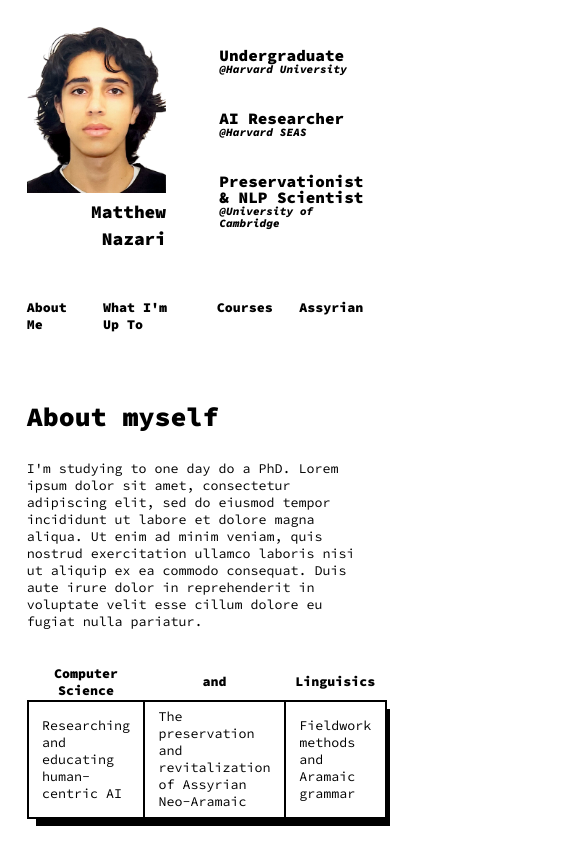
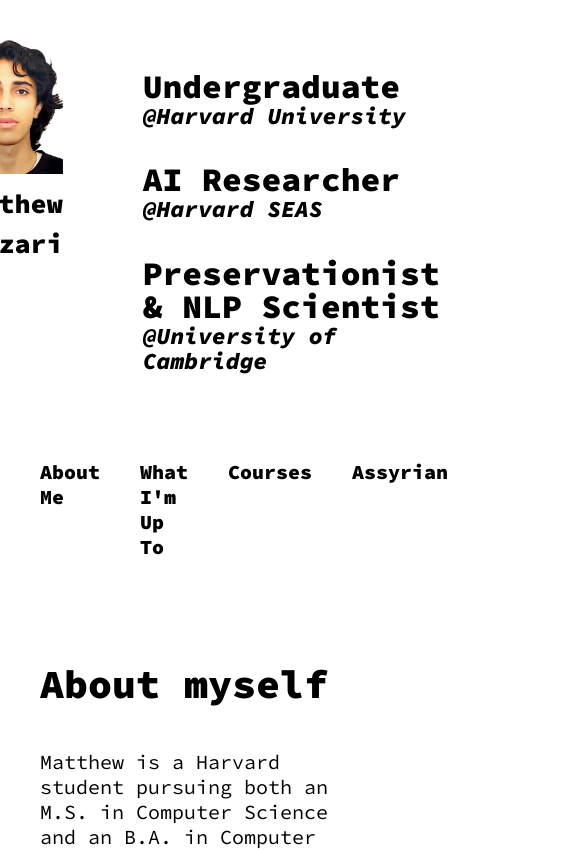
Before and after one commit to mattynaz/personal-website, a plain HTML site: page index.html in a window 390 px wide. Shown: the top 850 px of the page, 580 px wide, since content can reach past the window. Drawn offline with Linux system fonts and the light colour scheme.

Commit message:
adjust mobile format, add content

```diff
--- a/index.html
+++ b/index.html
@@ -48,7 +48,7 @@
             <div id="about" class="section">
                 <h1>About myself</h1>
                 <br>
-                <p>I'm studying to one day do a PhD. Lorem ipsum dolor sit amet, consectetur adipiscing elit, sed do eiusmod tempor incididunt ut labore et dolore magna aliqua. Ut enim ad minim veniam, quis nostrud exercitation ullamco laboris nisi ut aliquip ex ea commodo consequat. Duis aute irure dolor in reprehenderit in voluptate velit esse cillum dolore eu fugiat nulla pariatur.</p>
+                <p>Matthew is a Harvard student pursuing both an M.S. in Computer Science and an B.A. in Computer Science, Near Eastern Languages, and Linguistics. His interests within Computer Science lie within the realm of Artificial Intelligence, Natural Language Processing, and Deep Learning. Having done research at Apple, Harvard, and the University of Cambridge in the past, he is hoping to one day do a PhD. In the meantime, he is working dilligently to document, preserve, and revitalize Assyrian, his mother tongue.</p>
                 <br>
                 <br>
                 <table>
--- a/style.css
+++ b/style.css
@@ -245,15 +245,16 @@
 
 
 
-@media (pointer:none), (pointer:coarse) {
+@media {
     html {
-        font-size: 10pt;
+        font-size: 15pt;
     }
 
     body {
         flex-direction: column;
         padding: 2rem;
         width: 100vw;
+        gap: 3rem;
     }
 
     #side {
@@ -263,6 +264,7 @@
         position: static;
         display: flex;
         flex-direction: row;
+        justify-content: center;
         gap: 4rem;
         padding: 0;
     }
@@ -285,12 +287,17 @@
         flex-direction: column;
     }
 
+    #details h2 {
+        font-size: 1.65rem;
+    }
+
     .detail > :not(h2) {
         display: none;
     }
 
     #nav {
         justify-content: space-between;
+        padding: 1rem 0rem;
     }
 
     #main {
```
